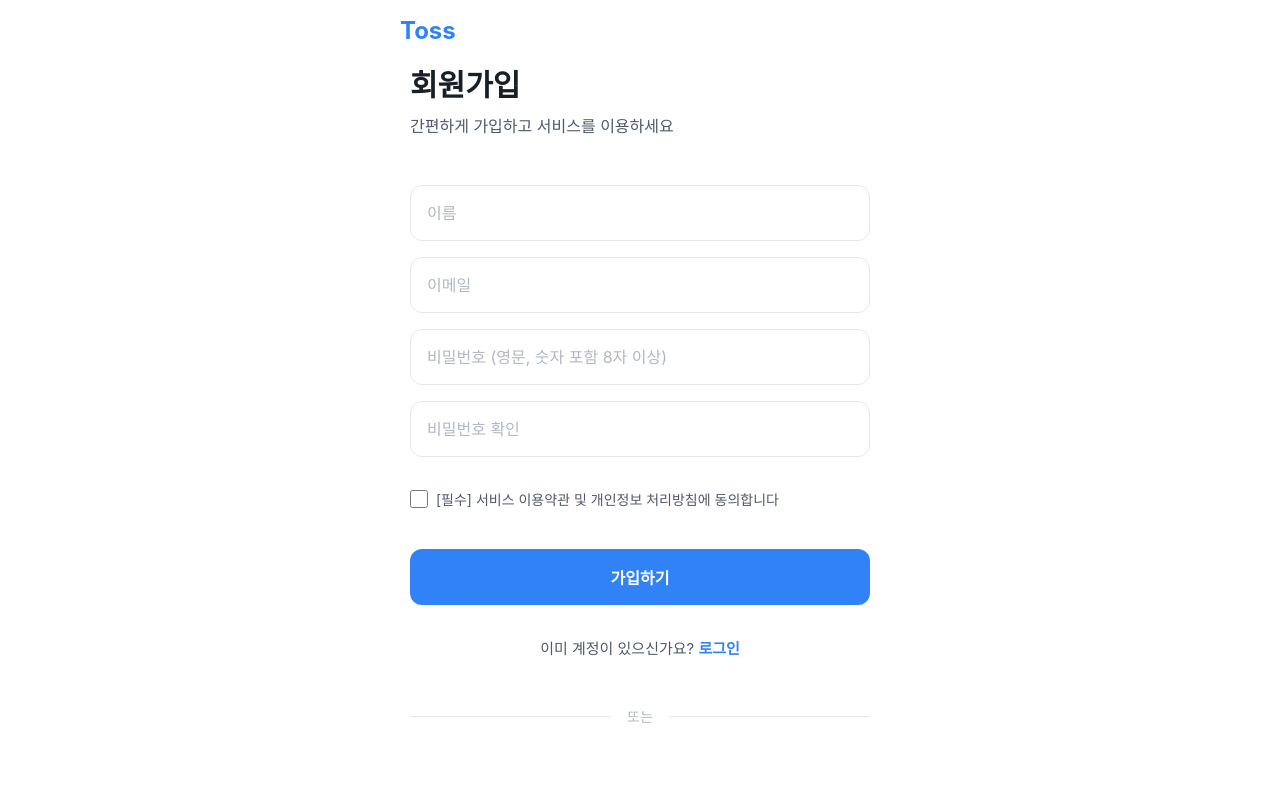
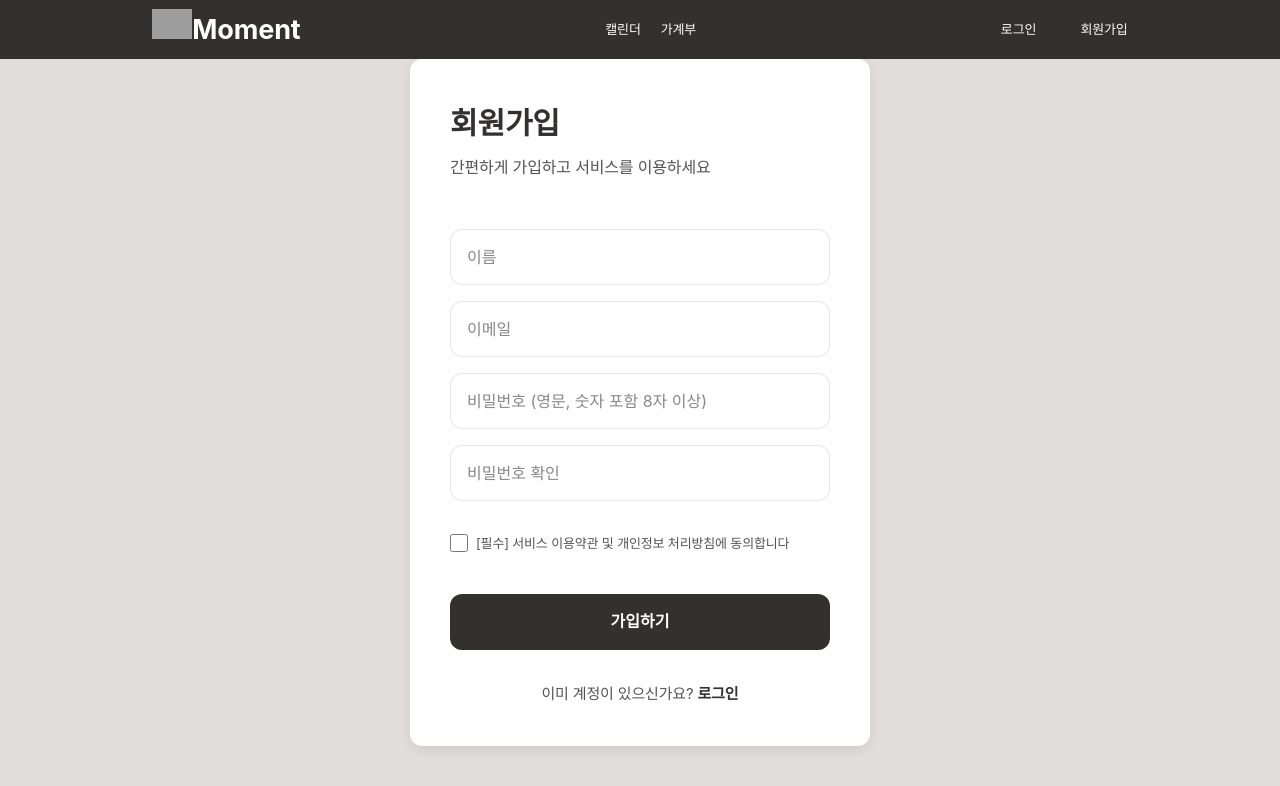
Before and after one commit to cjfwls39/frontend_Project, a plain HTML site: page signup.html in a window 1280 px wide. Drawn offline with Linux system fonts and the light colour scheme; grey boxes are pictures that could not be loaded.

Commit message:
로그인/회원가입 css 통일

```diff
--- a/css/login.css
+++ b/css/login.css
@@ -23,31 +23,45 @@
 }
 
 body {
-    font-family: var(--font-base);
-    color: var(--text-primary);
-    background-color: var(--bg-white);
     min-height: 100vh;
     display: flex;
     flex-direction: column;
 }
 
-a {
+/* 1. header */
+/* 1-1. header - bar */
+nav{
+    background-color: var(--text-main);
+}
+ul{
+    list-style: none;
+    display: flex;
+    justify-content: space-around;
+}
+.navbar, .login-out, .download{
+    display: flex;
+    align-items: center;
+}
+li{
+    margin: 10px;
+    font-size: 13px;
+    margin:  8px 10px;
+}
+a{
     text-decoration: none;
-    color: inherit;
+    color: var(--text-white);
 }
+.logo a{
+    font-size: 27px;
+    font-weight: bold;
+}
+.logo img{
+    width: 40px;
+}
+.logo img{
+    width: 40px;
+}/* Layout (기본 폰트, 리셋 등은 global.css에서 처리되므로 제거) */
 
-button {
-    border: none;
-    background: none;
-    cursor: pointer;
-    font-family: inherit;
-}
-
-input {
-    font-family: inherit;
-}
-
-/* Layout */
 .header {
     padding: 16px 24px;
 }
@@ -60,7 +74,7 @@
 .header__logo {
     font-size: 24px;
     font-weight: 700;
-    color: var(--toss-blue);
+    color: var(--color-primary); /* 글로벌 변수 적용 */
 }
 
 .main-content {
@@ -71,9 +85,14 @@
     padding: 0 24px 80px 24px;
 }
 
+/* 글로벌 회색조 배경 위에서 폼이 돋보이도록 카드 형태 유지 */
 .container {
     width: 100%;
     max-width: 460px;
+    background-color: var(--bg-sub);
+    padding: 40px;
+    border-radius: var(--radius-main);
+    box-shadow: var(--shadow-md);
 }
 
 /* Typography */
@@ -85,12 +104,12 @@
     font-size: 30px;
     font-weight: 700;
     margin-bottom: 8px;
-    color: var(--text-primary);
+    color: var(--text-main);
 }
 
 .title-group__sub {
     font-size: 16px;
-    color: var(--text-secondary);
+    color: var(--text-sub);
 }
 
 /* Forms */
@@ -105,20 +124,21 @@
     height: 56px;
     padding: 0 16px;
     font-size: 16px;
-    border: 1px solid var(--border-default);
-    border-radius: var(--radius-lg);
-    background-color: var(--bg-input);
+    border: 1px solid var(--border-light);
+    border-radius: var(--radius-main);
+    background-color: var(--bg-sub);
+    color: var(--text-main);
     outline: none;
     transition: all 0.2s ease;
 }
 
 .input-field:focus {
-    border-color: var(--border-focus);
-    box-shadow: 0 0 0 1px var(--border-focus);
+    border-color: var(--color-primary-soft);
+    box-shadow: 0 0 0 1px var(--color-primary-soft);
 }
 
 .input-field::placeholder {
-    color: var(--text-placeholder);
+    color: var(--text-muted);
 }
 
 /* Checkbox & Links */
@@ -127,7 +147,7 @@
     justify-content: space-between;
     align-items: center;
     font-size: 14px;
-    color: var(--text-secondary);
+    color: var(--text-sub);
     margin-top: 16px;
 }
 
@@ -141,21 +161,21 @@
 .checkbox-input {
     width: 18px;
     height: 18px;
-    accent-color: var(--toss-blue);
+    accent-color: var(--color-primary);
     cursor: pointer;
 }
 
 .text-link {
-    color: var(--text-secondary);
+    color: var(--text-sub);
     transition: color 0.2s;
 }
 
 .text-link:hover {
-    color: var(--text-primary);
+    color: var(--text-main);
 }
 
 .link-primary {
-    color: var(--toss-blue);
+    color: var(--color-primary);
     font-weight: 600;
 }
 
@@ -172,22 +192,22 @@
     height: 56px;
     font-size: 16px;
     font-weight: 600;
-    border-radius: var(--radius-lg);
+    border-radius: var(--radius-main);
     transition: background-color 0.2s;
 }
 
 .btn-primary {
-    background-color: var(--toss-blue);
-    color: white;
+    background-color: var(--color-primary);
+    color: var(--text-white);
     margin-top: 24px;
 }
 
 .btn-primary:hover {
-    background-color: var(--toss-blue-hover);
+    background-color: var(--color-secondary);
 }
 
 .btn-primary:disabled {
-    background-color: #B0B8C1;
+    background-color: var(--color-primary-soft);
     cursor: not-allowed;
 }
 
@@ -196,56 +216,5 @@
     margin-top: 32px;
     text-align: center;
     font-size: 15px;
-    color: var(--text-secondary);
+    color: var(--text-sub);
 }
-
-/* Social Login */
-.divider {
-    margin-top: 48px;
-    position: relative;
-    text-align: center;
-}
-
-.divider::before {
-    content: "";
-    position: absolute;
-    top: 50%;
-    left: 0;
-    width: 100%;
-    height: 1px;
-    background-color: var(--border-default);
-    z-index: 0;
-}
-
-.divider__text {
-    position: relative;
-    padding: 0 16px;
-    background-color: var(--bg-white);
-    color: var(--text-placeholder);
-    font-size: 14px;
-    z-index: 1;
-}
-
-.social-buttons {
-    margin-top: 24px;
-    display: flex;
-    flex-direction: column;
-    gap: 12px;
-}
-
-.btn-social {
-    background-color: white;
-    border: 1px solid var(--border-default);
-    color: var(--text-primary);
-    font-weight: 500;
-}
-
-.btn-social:hover {
-    background-color: #F9FAFB;
-}
-
-.social-icon {
-    width: 20px;
-    height: 20px;
-    margin-right: 8px;
-}
--- a/login.html
+++ b/login.html
@@ -2,32 +2,41 @@
 <html lang="ko">
 <head>
     <meta charset="UTF-8">
-    <title><!DOCTYPE html>
-        <html lang="ko">
-        <head>
-        <meta charset="UTF-8">
-        <meta name="viewport" content="width=device-width, initial-scale=1.0">
-        <title>로그인 - Toss</title>
+    <meta name="viewport" content="width=device-width, initial-scale=1.0">
+    <title>로그인 - Moment</title>
+    <link rel="stylesheet" href="css/GlobalStyle.css">
     <link rel="stylesheet" href="css/login.css">
+    <link rel="stylesheet" href="css/main.css">
 </head>
 <body>
-<!-- Header -->
-<header class="header">
-    <div class="header__inner">
-        <h1 class="header__logo">Toss</h1>
-    </div>
+<header>
+    <section class="head-section1">
+        <nav>
+            <ul>
+                <div class="logo">
+                    <li><a href="index.html"><img src="./img/momentLogo.png" alt="">Moment</a></li>
+                </div>
+                <div class="navbar">
+                    <li><a href="calender.html">캘린더</a></li>
+                    <li><a href="household.html">가계부</a></li>
+                </div>
+                <div class="login-out">
+                    <li><a href="login.html">로그인</a></li>
+                    <li>|</li>
+                    <li><a href="signup.html">회원가입</a></li>
+                </div>
+            </ul>
+        </nav>
+    </section>
 </header>
 
-<!-- Main Content -->
 <main class="main-content">
     <div class="container">
-        <!-- Title -->
         <div class="title-group">
             <h2 class="title-group__main">안녕하세요!</h2>
             <p class="title-group__sub">이메일로 로그인해주세요</p>
         </div>
 
-        <!-- Form -->
         <form id="login-form" class="form-group">
             <input type="email" id="email" class="input-field" placeholder="이메일" required>
             <input type="password" id="password" class="input-field" placeholder="비밀번호" required>
@@ -43,43 +52,13 @@
             <button type="submit" id="login-btn" class="btn btn-primary">로그인</button>
         </form>
 
-        <!-- Footer -->
         <p class="footer-text">
             아직 회원이 아니신가요?
             <a href="signup.html" class="link-primary">회원가입</a>
         </p>
-        <!--
-
-        <div class="divider">
-            <span class="divider__text">또는</span>
-        </div>
-
-
-        <div class="social-buttons">
-            <button type="button" class="btn btn-social">
-                <svg class="social-icon" viewBox="0 0 24 24">
-                    <path fill="#03C75A" d="M12 2C6.48 2 2 6.48 2 12s4.48 10 10 10 10-4.48 10-10S17.52 2 12 2zm3.5 13.5h-7v-7h7v7z"/>
-                </svg>
-                카카오로 계속하기
-            </button>
-            <button type="button" class="btn btn-social">
-                <svg class="social-icon" viewBox="0 0 24 24">
-                    <path fill="#03C75A" d="M12 2C6.48 2 2 6.48 2 12s4.48 10 10 10 10-4.48 10-10S17.52 2 12 2z"/>
-                </svg>
-                네이버로 계속하기
-            </button>
-        </div>
-
-        -->
     </div>
 </main>
 
 <script src="js/login.js"></script>
 </body>
 </html>
-</title>
-</head>
-<body>
-
-</body>
-</html>
--- a/signup.html
+++ b/signup.html
@@ -1,95 +1,66 @@
 <!DOCTYPE html>
-<html lang="ko">
-<head>
-    <meta charset="UTF-8">
-    <title><!DOCTYPE html>
 <html lang="ko">
 <head>
   <meta charset="UTF-8">
   <meta name="viewport" content="width=device-width, initial-scale=1.0">
   <title>회원가입 - Toss</title>
+  <link rel="stylesheet" href="css/GlobalStyle.css">
   <link rel="stylesheet" href="css/login.css">
+  <link rel="stylesheet" href="css/main.css">
 </head>
 <body>
-<!-- Header -->
-<header class="header">
-  <div class="header__inner">
-    <h1 class="header__logo">Toss</h1>
+<header>
+  <section class="head-section1">
+    <nav>
+      <ul>
+        <div class="logo">
+          <li><a href="index.html"><img src="./img/momentLogo.png" alt="">Moment</a></li>
         </div>
+        <div class="navbar">
+          <li><a href="calender.html">캘린더</a></li>
+          <li><a href="household.html">가계부</a></li>
+        </div>
+        <div class="login-out">
+          <li><a href="login.html">로그인</a></li>
+          <li>|</li>
+          <li><a href="signup.html">회원가입</a></li>
+        </div>
+      </ul>
+    </nav>
+  </section>
 </header>
 
-<!-- Main Content -->
 <main class="main-content">
   <div class="container">
-    <!-- Title -->
     <div class="title-group">
       <h2 class="title-group__main">회원가입</h2>
       <p class="title-group__sub">간편하게 가입하고 서비스를 이용하세요</p>
     </div>
 
-    <!-- Form -->
     <form id="signup-form" class="form-group">
-      <div class="form-group">
       <input type="text" id="name" class="input-field" placeholder="이름" required>
-      </div>
-
-      <div class="form-group">
       <input type="email" id="email" class="input-field" placeholder="이메일" required>
-      </div>
-
-      <div class="form-group">
       <input type="password" id="password" class="input-field" placeholder="비밀번호 (영문, 숫자 포함 8자 이상)" minlength="8" required>
-      </div>
-
-      <div class="form-group">
       <input type="password" id="password-confirm" class="input-field" placeholder="비밀번호 확인" minlength="8" required>
-      </div>
 
       <div class="form-options">
         <label class="checkbox-label">
-          <input type="checkbox" id="agree-all" class="checkbox-input">
-          [필수] 서비스 이용약관 및 개인정보 처리방침에 동의합니다
+          <input type="checkbox" id="agree-all" class="checkbox-input" required>
+          <span style="font-size: 13px;">[필수] 서비스 이용약관 및 개인정보 처리방침에 동의합니다</span>
         </label>
       </div>
 
       <button type="submit" id="signup-btn" class="btn btn-primary">가입하기</button>
     </form>
 
-    <!-- Footer -->
     <p class="footer-text">
       이미 계정이 있으신가요?
       <a href="login.html" class="link-primary">로그인</a>
     </p>
 
-    <!-- Social Signup -->
-    <div class="divider">
-      <span class="divider__text">또는</span>
-    </div>
-<!--
-    <div class="social-buttons">
-      <button type="button" class="btn btn-social">
-        <svg class="social-icon" viewBox="0 0 24 24">
-          <path fill="#03C75A" d="M12 2C6.48 2 2 6.48 2 12s4.48 10 10 10 10-4.48 10-10S17.52 2 12 2zm3.5 13.5h-7v-7h7v7z"/>
-        </svg>
-        카카오로 계속하기
-      </button>
-      <button type="button" class="btn btn-social">
-        <svg class="social-icon" viewBox="0 0 24 24">
-          <path fill="#03C75A" d="M12 2C6.48 2 2 6.48 2 12s4.48 10 10 10 10-4.48 10-10S17.52 2 12 2z"/>
-        </svg>
-        네이버로 계속하기
-      </button>
-    </div>
-    -->
   </div>
 </main>
 
 <script src="js/signup.js"></script>
 </body>
 </html>
-</title>
-</head>
-<body>
-
-</body>
-</html>
```
Lines whose indentation alone changed are shown as unchanged.
